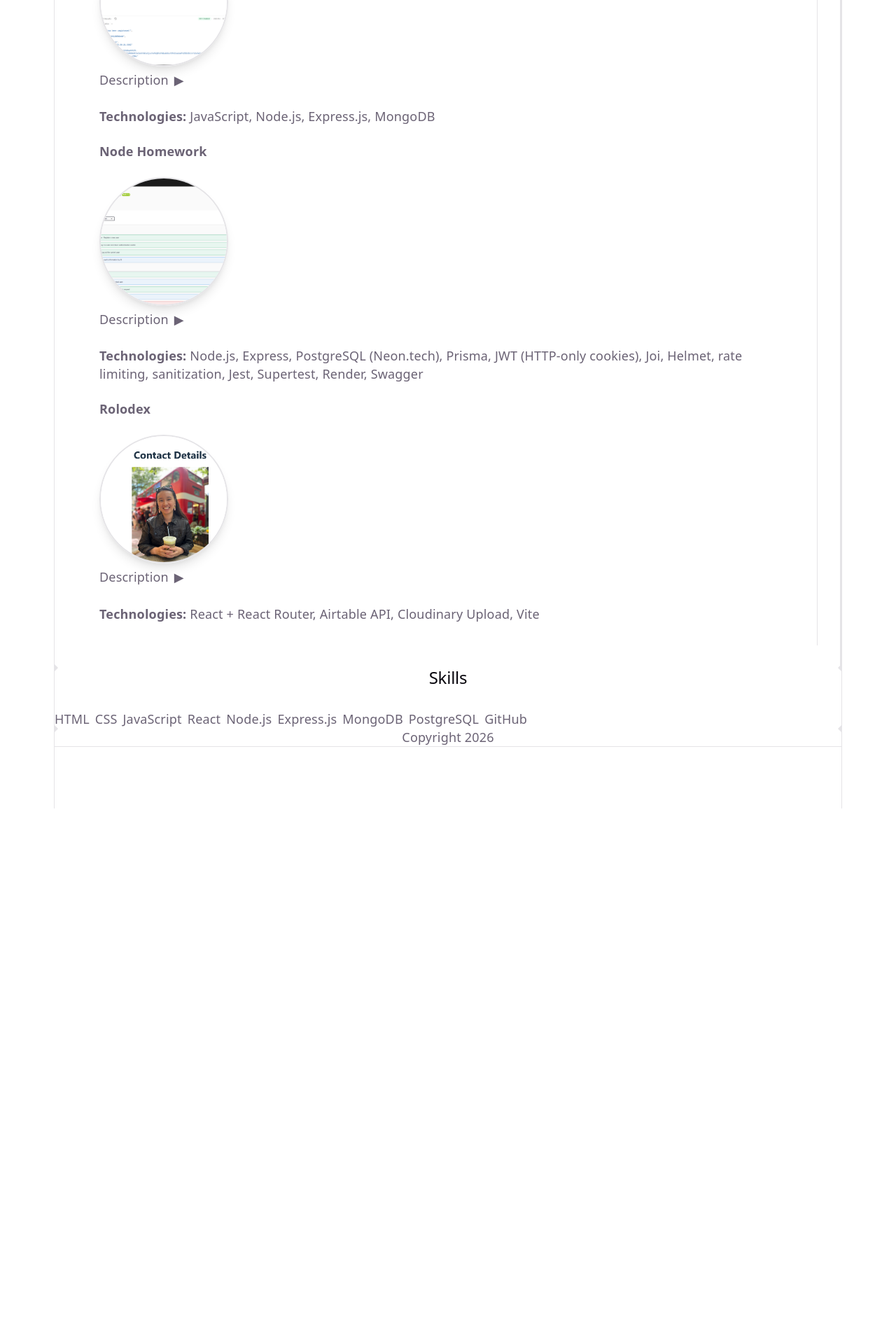
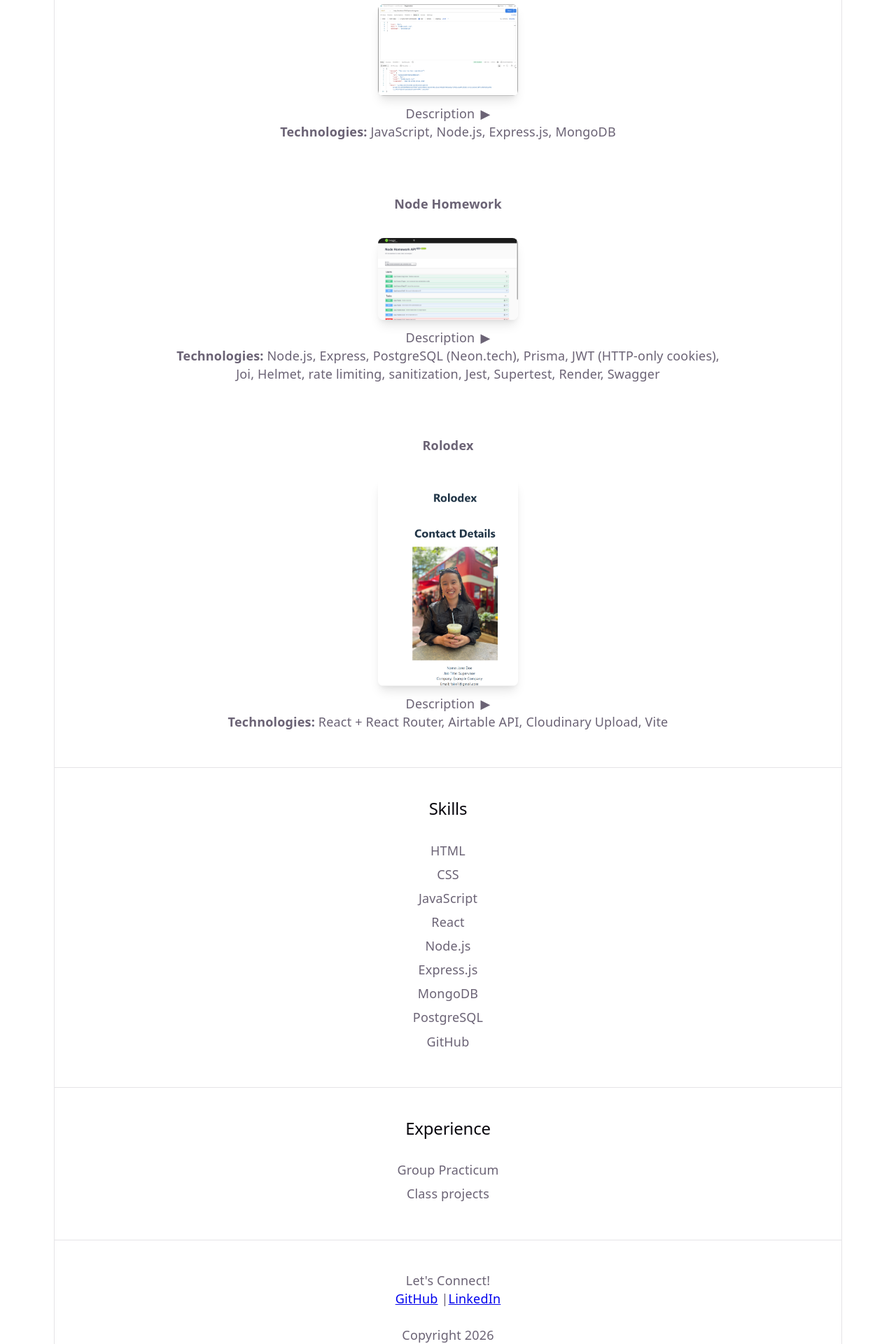
Before and after one commit to kwishart24/web-dev-portfolio, a React (Vite) app: page / in a window 1280 px wide. Shown: the part 880-2800 px from the top of the page at 70% size. Before the commit the page ends 2035 px from the top, so only its background shows below. Built offline with nearby package versions, Linux system fonts and the light colour scheme.

Commit message:
put finishing touches and added experience section

```diff
--- a/src/App.css
+++ b/src/App.css
@@ -1,32 +1,3 @@
-.counter {
-  font-size: 16px;
-  padding: 5px 10px;
-  border-radius: 5px;
-  color: var(--accent);
-  background: var(--accent-bg);
-  border: 2px solid transparent;
-  transition: border-color 0.3s;
-  margin-bottom: 24px;
-
-  &:hover {
-    border-color: var(--accent-border);
-  }
-  &:focus-visible {
-    outline: 2px solid var(--accent);
-    outline-offset: 2px;
-  }
-}
-
-.headshot,
-.projectImage {
-  width: 180px;
-  height: 180px;
-  border-radius: 50%;
-  object-fit: cover;
-  border: 2px solid var(--border);
-  box-shadow: var(--shadow);
-}
-
 #center {
   display: flex;
   flex-direction: column;
@@ -34,18 +5,30 @@
   place-content: center;
   place-items: center;
   flex-grow: 1;
-
-  @media (max-width: 1024px) {
-    padding: 32px 20px 24px;
-    gap: 18px;
-  }
 }
 
-#about,
-#projects {
+.headshot {
+  width: 300px;
+  height: 300px;
+  border-radius: 50%;
+  object-fit: cover;
+  /* border: 2px solid var(--border);
+  box-shadow: var(--shadow); */
+}
+
+.projectImage {
+  width: 50%;
+  max-width: 200px;
+  border-radius: 8px;
+  margin: 12px 0;
+  box-shadow: var(--shadow);
+}
+
+#about {
   display: flex;
-  border-top: 1px solid var(--border);
+  /* border-top: 1px solid var(--border); */
   text-align: left;
+  margin-bottom: 5px;
 
   & > div {
     flex: 1 1 0;
@@ -54,84 +37,56 @@
       padding: 24px 20px;
     }
   }
-
-  .icon {
-    margin-bottom: 16px;
-    width: 22px;
-    height: 22px;
-  }
-
-  @media (max-width: 1024px) {
-    flex-direction: column;
-    text-align: center;
-  }
 }
 
-#about,
-#projects {
+.about-image {
+  display: flex;
+  justify-content: center;
+  align-items: center;
+}
+
+/* #about {
   border-right: 1px solid var(--border);
 
   @media (max-width: 1024px) {
     border-right: none;
     border-bottom: 1px solid var(--border);
   }
+} */
+
+#projects,
+.project-card {
+  display: flex;
+  flex-direction: column;
+  align-items: center;
+  /* padding: 40px 0; */
 }
 
-#skills ul {
+#projects > div {
+  width: 100%;
+  max-width: 800px;
+}
+
+#skills ul,
+#experience ul {
   list-style: none;
   padding: 0;
   display: flex;
+  flex-direction: column;
+  align-items: center;
+  justify-content: center;
+  text-align: center;
+  flex-wrap: wrap;
   gap: 8px;
   margin: 32px 0 0;
-
-  .logo {
-    height: 18px;
-  }
-
-  a {
-    color: var(--text-h);
-    font-size: 16px;
-    border-radius: 6px;
-    background: var(--social-bg);
-    display: flex;
-    padding: 6px 12px;
-    align-items: center;
-    gap: 8px;
-    text-decoration: none;
-    transition: box-shadow 0.3s;
-
-    &:hover {
-      box-shadow: var(--shadow);
-    }
-    .button-icon {
-      height: 18px;
-      width: 18px;
-    }
-  }
-
-  @media (max-width: 1024px) {
-    margin-top: 20px;
-    flex-wrap: wrap;
-    justify-content: center;
-
-    li {
-      flex: 1 1 calc(50% - 8px);
-    }
-
-    a {
-      width: 100%;
-      justify-content: center;
-      box-sizing: border-box;
-    }
-  }
 }
 
 #spacer {
-  height: 88px;
+  height: 44px;
   border-top: 1px solid var(--border);
-  @media (max-width: 1024px) {
+  /* @media (max-width: 1024px) {
     height: 48px;
-  }
+  } */
 }
 
 .ticks {
--- a/src/App.jsx
+++ b/src/App.jsx
@@ -2,12 +2,11 @@ import Header from "./components/Header";
 import About from "./components/About";
 import Projects from "./components/Projects";
 import Skills from "./components/Skills";
+import Experience from "./components/Experience";
 import Footer from "./components/Footer";
 import "./App.css";
 
 function App() {
-  //const [count, setCount] = useState(0);
-
   return (
     <>
       <section id="center">
@@ -24,7 +23,7 @@ function App() {
         </div>
       </section>
 
-      <div className="ticks"></div>
+      <section id="spacer"></section>
 
       <section id="projects">
         <div id="projects">
@@ -32,7 +31,7 @@ function App() {
         </div>
       </section>
 
-      <div className="ticks"></div>
+      <section id="spacer"></section>
 
       <section id="skills">
         <div id="skills">
@@ -40,12 +39,19 @@ function App() {
         </div>
       </section>
 
-      <div className="ticks"></div>
+      <section id="spacer"></section>
+
+      <section id="experience">
+        <div id="experience">
+          <Experience />
+        </div>
+      </section>
+
+      <section id="spacer"></section>
+
       <section id="footer">
         <Footer />
       </section>
-
-      <section id="spacer"></section>
     </>
   );
 }
--- /dev/null
+++ b/src/components/Experience.jsx
@@ -0,0 +1,19 @@
+function Experience() {
+  const experience = ["Group Practicum", "Class projects"];
+
+  return (
+    <section id="skills">
+      <h2>Experience</h2>
+
+      <ul>
+        {experience.map((exp) => (
+          <li key={exp}>{exp}</li>
+        ))}
+      </ul>
+      <br />
+      <br />
+    </section>
+  );
+}
+
+export default Experience;
--- a/src/components/Footer.jsx
+++ b/src/components/Footer.jsx
@@ -1,7 +1,14 @@
 function Footer() {
   return (
     <footer>
+      <p>Let's Connect!</p>
+      <p>
+        <a href="https://github.com/kwishart24">GitHub</a> |
+        <a href="https://www.linkedin.com/in/kristen-wishart/">LinkedIn</a>
+      </p>
+      <br />
       <p>Copyright 2026</p>
+      <br />
     </footer>
   );
 }
--- a/src/components/Header.jsx
+++ b/src/components/Header.jsx
@@ -3,11 +3,14 @@ function Header() {
     <header>
       <h1>Kristen Wishart</h1>
       <p>Full-Stack Developer</p>
+      <br />
       <nav>
         <a href="#about">About | </a>
         <a href="#projects">Projects | </a>
-        <a href="#skills">Skills</a>
+        <a href="#skills">Skills | </a>
+        <a href="#experience">Experience</a>
       </nav>
+      <br />
     </header>
   );
 }
--- a/src/components/ProjectCard.jsx
+++ b/src/components/ProjectCard.jsx
@@ -39,11 +39,12 @@ function ProjectCard({
 
       {open && <p className="project-description">{description}</p>}
 
-      <br />
       <p>
         <strong>Technologies: </strong>
         {technologies}
       </p>
+      <br />
+      <br />
     </article>
   );
 }
--- a/src/components/Projects.jsx
+++ b/src/components/Projects.jsx
@@ -25,7 +25,7 @@ function Projects() {
         <ProjectCard
           title="Rolodex"
           projectImage={Rolodex}
-          altText="Swagger documentation for the Node Homework API."
+          altText="Screenshot of contact information in Rolodex app."
           description="Rolodex is a full-stack React application for organizing professional contacts and keeping track of important interactions. It combines a clean, intuitive UI with a real Airtable backend, allowing users to create, update, and manage contacts, upload headshots, and attach notes — all in one place."
           technologies="React + React Router, Airtable API, Cloudinary Upload, Vite"
         />
--- a/src/components/Skills.jsx
+++ b/src/components/Skills.jsx
@@ -20,6 +20,8 @@ function Skills() {
           <li key={skill}>{skill}</li>
         ))}
       </ul>
+      <br />
+      <br />
     </section>
   );
 }
--- a/src/index.css
+++ b/src/index.css
@@ -11,8 +11,8 @@
   --shadow:
     rgba(0, 0, 0, 0.1) 0 10px 15px -3px, rgba(0, 0, 0, 0.05) 0 4px 6px -2px;
 
-  --sans: system-ui, 'Segoe UI', Roboto, sans-serif;
-  --heading: system-ui, 'Segoe UI', Roboto, sans-serif;
+  --sans: system-ui, "Segoe UI", Roboto, sans-serif;
+  --heading: system-ui, "Segoe UI", Roboto, sans-serif;
   --mono: ui-monospace, Consolas, monospace;
 
   font: 18px/145% var(--sans);
@@ -52,6 +52,7 @@
 
 body {
   margin: 0;
+  margin-top: 20px;
 }
 
 #root {
```
